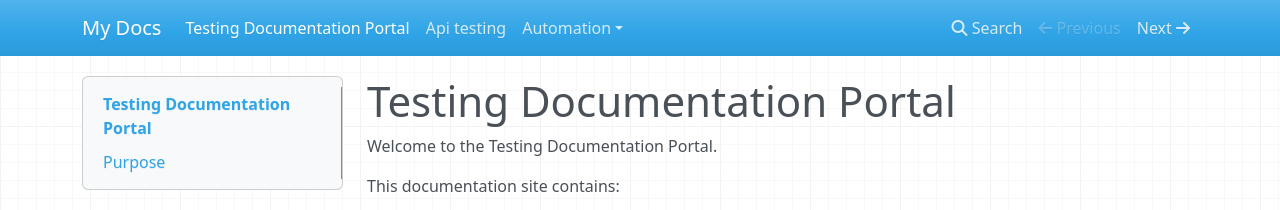
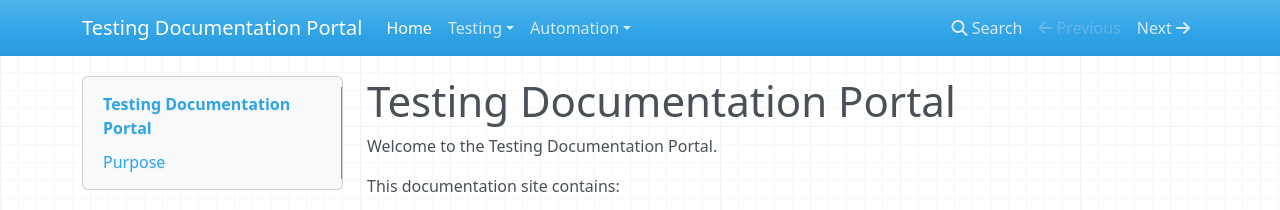
Before and after one commit to sdineshkumar76/testing-docs-portal, an MkDocs documentation site: the page built from docs/index.md, in a window 1280 px wide. Shown: the top 210 px of the page. Built offline with MkDocs 1.6.1, drawn with Linux system fonts in a browser that asks for light colours; nearby versions of some CDN libraries; part of the change alters nothing that is shown.

Commit message:
Updated MkDocs navigation

```diff
--- a/mkdocs.yml
+++ b/mkdocs.yml
@@ -1 +1,10 @@
-site_name: My Docs
+site_name: Testing Documentation Portal
+
+nav:
+  - Home: index.md
+
+  - Testing:
+      - API Testing: api-testing.md
+
+  - Automation:
+      - Selenium: automation/selenium.md
```
